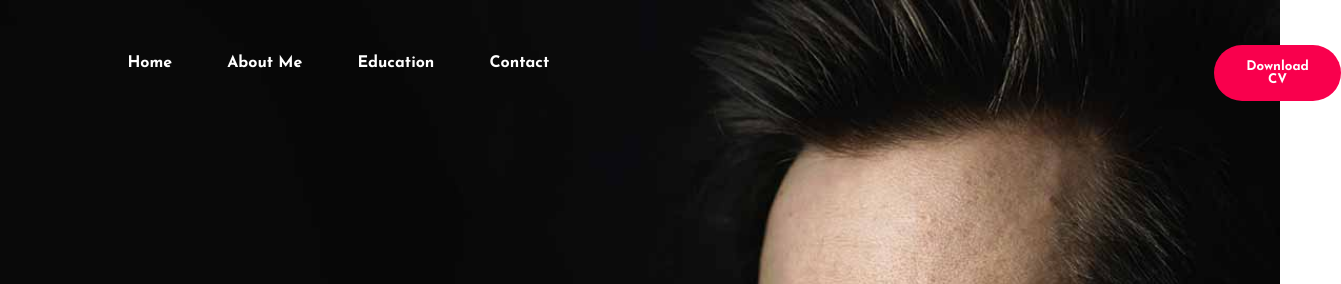
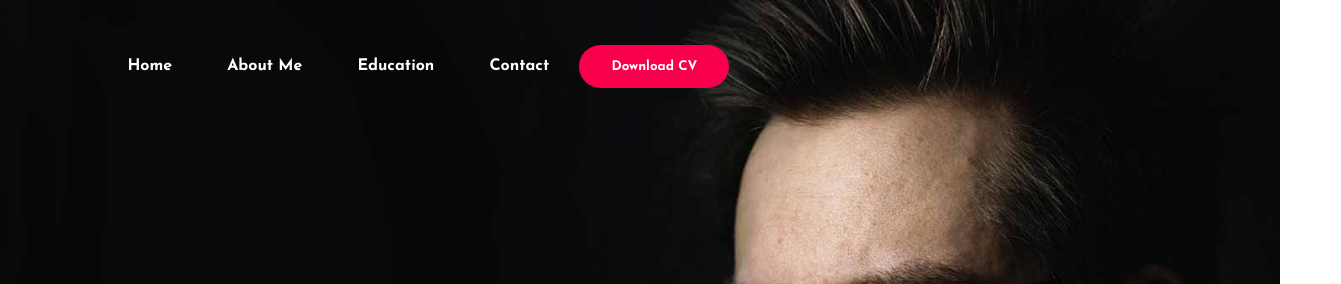
Before and after one commit to sanasreeraj/Portfolio_Website, a plain HTML site: page index.html in a window 1280 px wide. Shown: the top 284 px of the page, 1341 px wide, since content can reach past the window. Drawn offline with Linux system fonts and the light colour scheme; a web font is replaced by a local one.

Commit message:
Update style.css

```diff
--- a/css/style.css
+++ b/css/style.css
@@ -6,7 +6,8 @@
 	box-sizing: border-box;
 }
 .hero{
-	height: 1000px;
+	height: 100vh;
+	width: 100%;
 	background: url(../img/background.jpg);
 	background-size: cover;
 	background-position: center;
@@ -108,7 +109,7 @@ h4{
 }
 
 .about{
-	height: 1000px;
+	width: 100%;
 	padding: 100px 0px;
 	background-color: #191919;
 }
@@ -166,7 +167,6 @@ button:hover{
 .education{
 	background: #101010;
 	width: 100%;
-	height: 1000px;
 	padding: 100px 0px;
 }
 .title h2{
@@ -314,11 +314,3 @@ footer p:nth-child(2){
 	font-size: 22px;
 	text-align: right;
 }
-
-.cvbutton{
-	display: inline;
-	position: absolute;
-	margin-left: 50%;
-	align-items:flex-start;
-
-}
```
